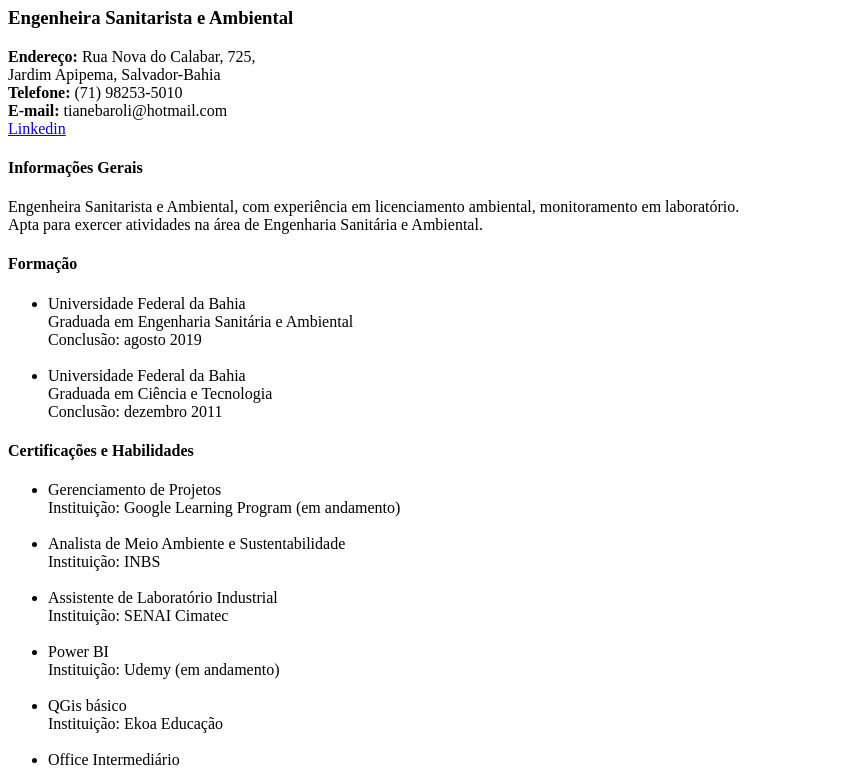
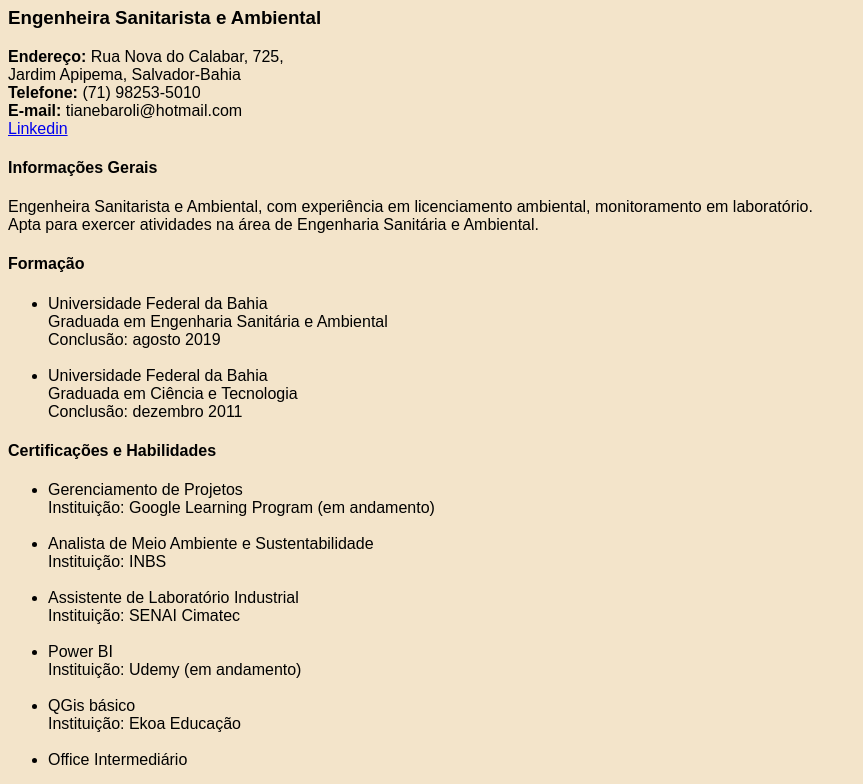
Before and after one commit to Crisbaroli/curriculo_cristiane, a plain HTML site: page currículo_cristiane.html in a window 1280 px wide. Shown: the part 73-857 px from the top of the page, without its empty margins (0-863 px from the left). Drawn offline with Linux system fonts and the light colour scheme.

Commit message:
link do css no html e teste de cor

```diff
--- a/currículo_cristiane.css
+++ b/currículo_cristiane.css
@@ -1,5 +1,5 @@
 body{
-    background-color: rgb(249, 204, 127);
+    background-color: rgb(243, 228, 202);
     font-family: Arial, Helvetica, sans-serif;
     text-align: left;
 }
--- a/currículo_cristiane.html
+++ b/currículo_cristiane.html
@@ -6,6 +6,8 @@
     <meta name="author" content="Cristiane Oliveira">
     <meta name="viewport" content="width=device-width, initial-scale=1.0">
     <title>Currículo Cristiane Oliveira</title>
+
+    <link rel="stylesheet" href="currículo_cristiane.css">
 </head>
 <body>
 
```
